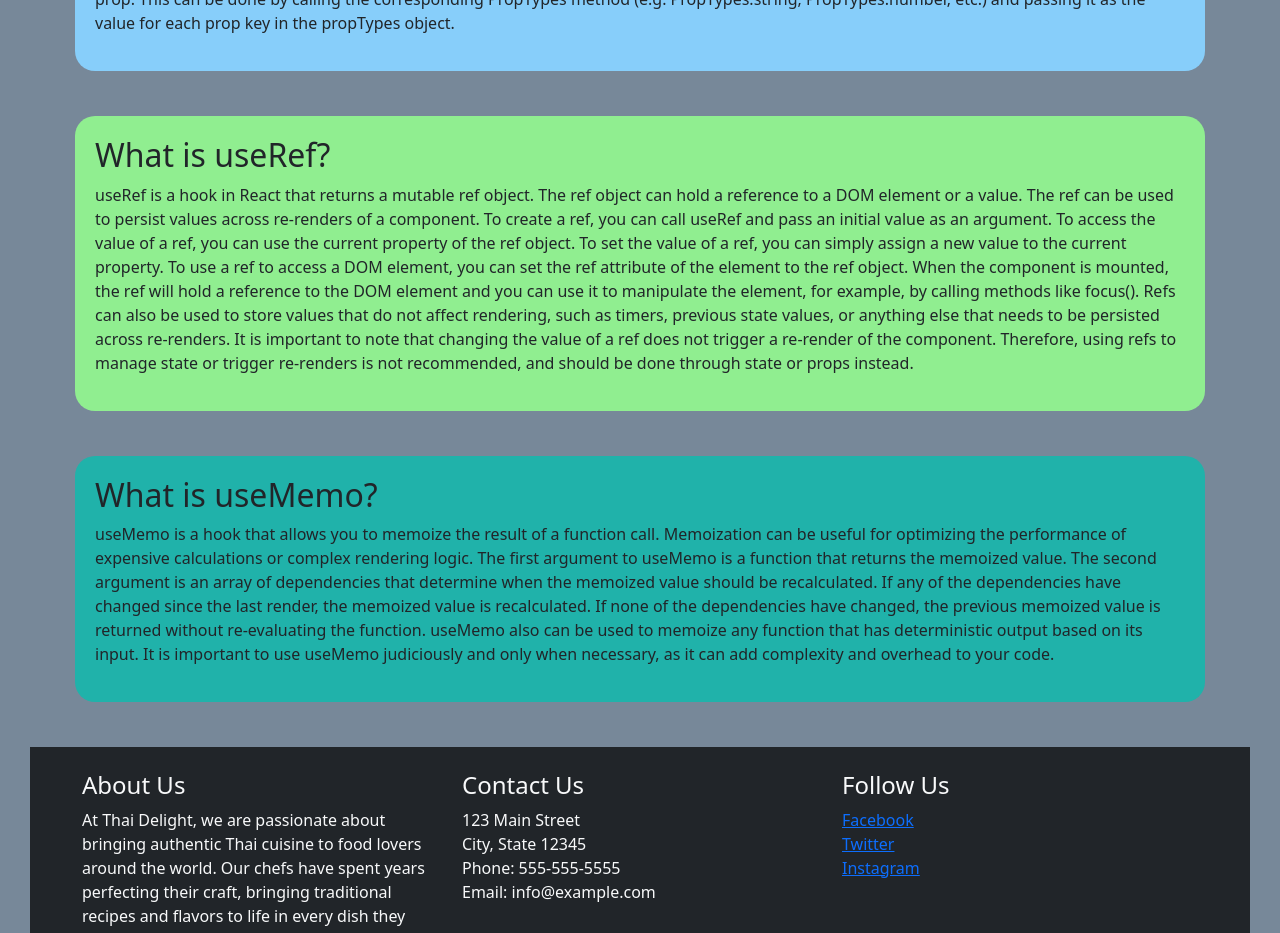
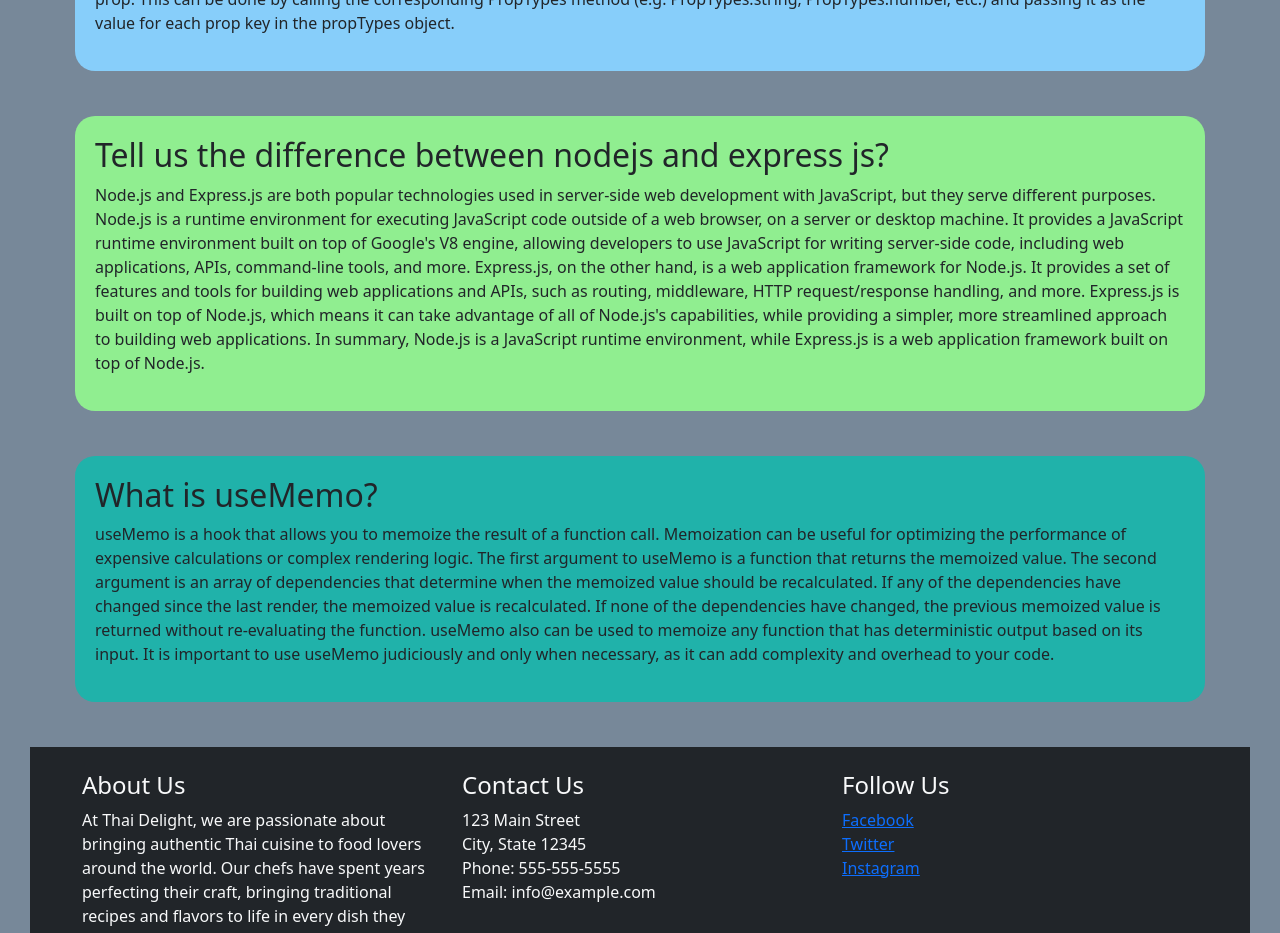
Before and after one commit to NafeesIS/thai-delight, a React (Vite) app: page /blog in a window 1280 px wide. Shown: the part 780-1713 px from the top of the page. Built offline with nearby package versions, Linux system fonts and the light colour scheme.

Commit message:
another commit

```diff
--- a/src/pages/Blogs/Blog.jsx
+++ b/src/pages/Blogs/Blog.jsx
@@ -26,18 +26,15 @@ const Blog = () => {
                 </p>
             </div>
             <div className='q3'>
-                <h2>What is useRef?</h2>
+                <h2>Tell us the difference between nodejs and express js?</h2>
                 <p>
-                    useRef is a hook in React that returns a mutable ref object.
-                    The ref object can hold a reference to a DOM element or a value.
-                    The ref can be used to persist values across re-renders of a component.
-                    To create a ref, you can call useRef and pass an initial value as an argument.
-                    To access the value of a ref, you can use the current property of the ref object.
-                    To set the value of a ref, you can simply assign a new value to the current property.
-                    To use a ref to access a DOM element, you can set the ref attribute of the element to the ref object.
-                    When the component is mounted, the ref will hold a reference to the DOM element and you can use it to manipulate the element, for example, by calling methods like focus().
-                    Refs can also be used to store values that do not affect rendering, such as timers, previous state values, or anything else that needs to be persisted across re-renders.
-                    It is important to note that changing the value of a ref does not trigger a re-render of the component. Therefore, using refs to manage state or trigger re-renders is not recommended, and should be done through state or props instead.
+                    Node.js and Express.js are both popular technologies used in server-side web development with JavaScript, but they serve different purposes.
+
+                    Node.js is a runtime environment for executing JavaScript code outside of a web browser, on a server or desktop machine. It provides a JavaScript runtime environment built on top of Google's V8 engine, allowing developers to use JavaScript for writing server-side code, including web applications, APIs, command-line tools, and more.
+
+                    Express.js, on the other hand, is a web application framework for Node.js. It provides a set of features and tools for building web applications and APIs, such as routing, middleware, HTTP request/response handling, and more. Express.js is built on top of Node.js, which means it can take advantage of all of Node.js's capabilities, while providing a simpler, more streamlined approach to building web applications.
+
+                    In summary, Node.js is a JavaScript runtime environment, while Express.js is a web application framework built on top of Node.js.
 
 
 
```
